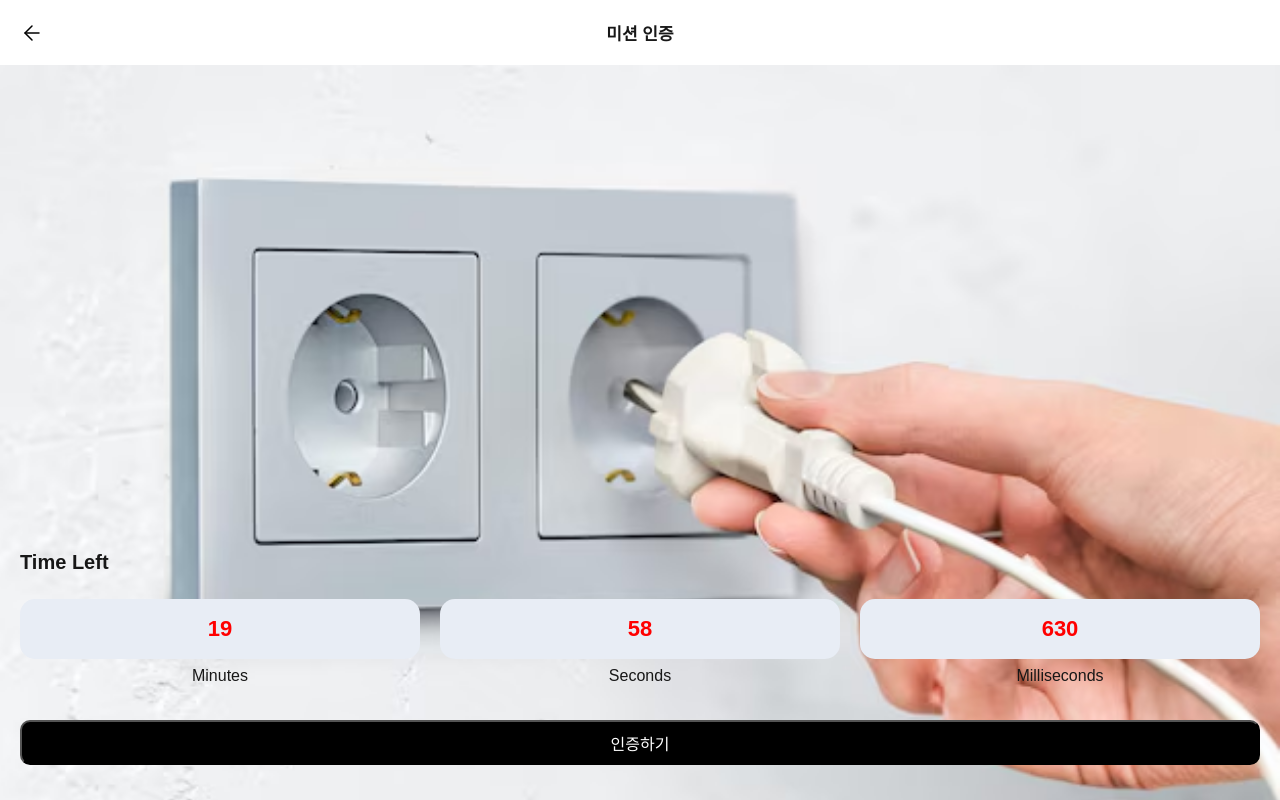
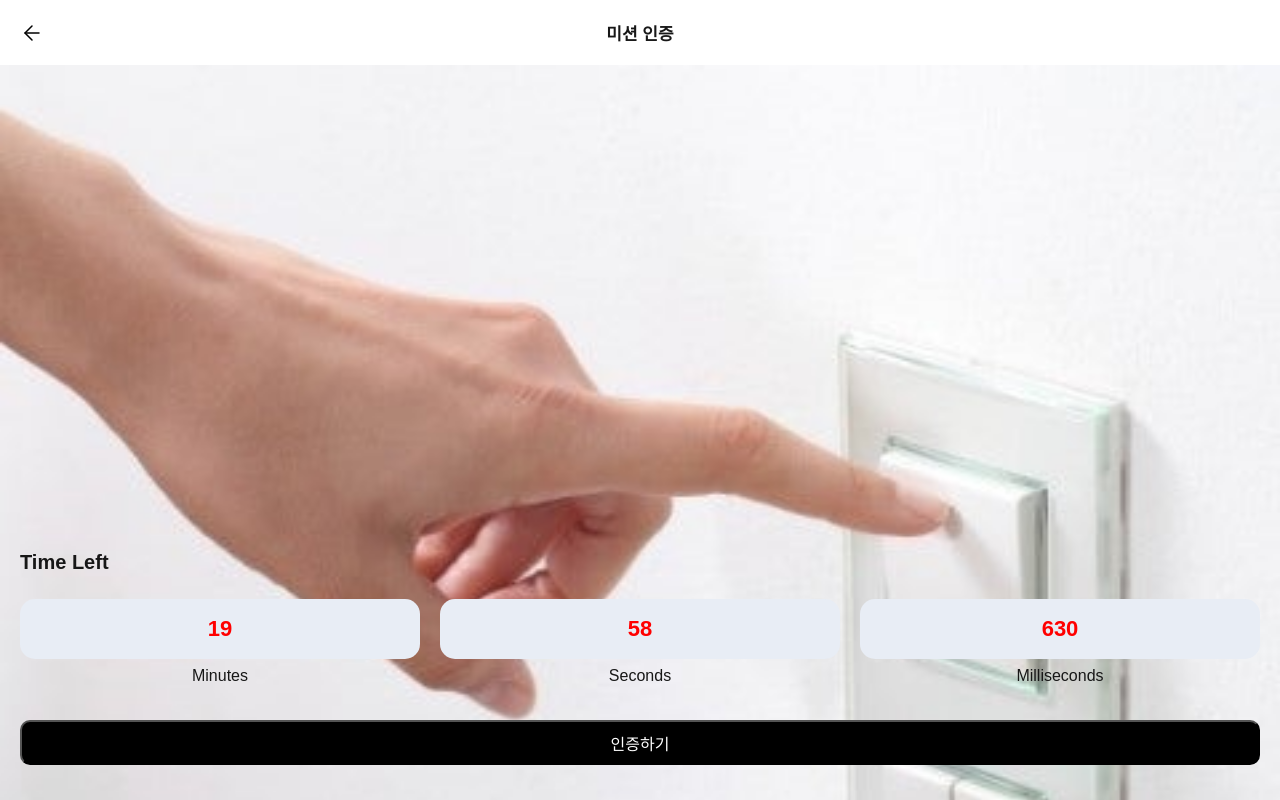
Before and after one commit to Team-Netzero/timeforgreen-fe, a Next.js app: page /mission in a window 1280 px wide. Built offline with nearby package versions, Linux system fonts and the light colour scheme.

Commit message:
random mission

```diff
--- a/src/app/mission/page.jsx
+++ b/src/app/mission/page.jsx
@@ -8,6 +8,13 @@ import { useRouter } from "next/navigation";
 export default function MissonPage() {
   const router = useRouter();
   const [timeLeft, setTimeLeft] = useState(20 * 60 * 1000); // 20분
+  const [missionType, setMissionType] = useState(1); // 1~3
+
+  useEffect(() => {
+    // 미션 타입을 1~3 중에서 랜덤으로 설정
+    const randomType = Math.floor(Math.random() * 3) + 1;
+    setMissionType(randomType);
+  }, []);
 
   useEffect(() => {
     const timer = setInterval(() => {
@@ -28,16 +35,43 @@ export default function MissonPage() {
   const sec = Math.floor((timeLeft / 1000) % 60);
   const ms = timeLeft % 1000;
 
+  // 미션 정보 매핑
+  const missionInfo = {
+    1: {
+      img: "plug.avif",
+      title: "콘센트 플러그를 뽑아주세요!",
+      desc: `사용하지 않는 플러그, 환경에 남기는 발자국입니다.
+      가전제품을 꺼도 플러그가 꽂혀 있다면 전기는 계속 낭비됩니다.
+      작은 실천으로 지구를 지키세요.
+      지금 당장 플러그를 뽑아주세요.`,
+    },
+    2: {
+      img: "aircon.png",
+      title: "에어컨을 꺼주세요!",
+      desc: `여름철 에어컨 과다 사용은 환경 파괴의 주범입니다.
+      전원을 끄지 않으면 에어컨은 대기 전력을 계속 소모합니다.
+      작은 실천으로 지구를 지키세요.
+      지금 당장 에어컨 전원을 꺼주세요.`,
+    },
+    3: {
+      img: "light.png",
+      title: "전등을 꺼주세요!",
+      desc: `외출시 소등의 습관화는 지구를 위한 한 걸음입니다.
+      일상에서의 작은 실천이 큰 효과를 불러일으킵니다.
+      지금 당장 전등을 꺼주세요. `,
+    },
+  };
+
   return (
     <div className={styles.page}>
       <Header imgSrc="arrow_left.svg" title="미션 인증" />
       <div>
-        <img src="plug.avif" alt="" className={styles.picture} />
+        <img src={missionInfo[missionType].img} alt="" className={styles.picture} />
       </div>
       <div className={styles.body}>
         <div>
-          <div className={styles.misson}>콘센트 플러그를 뽑아주세요!</div>
-          <div className={styles.description}>설명설명설명</div>
+          <div className={styles.misson}>{missionInfo[missionType].title}</div>
+          <div className={styles.description}>{missionInfo[missionType].desc}</div>
         </div>
 
         <div className={styles.footer}>
--- a/src/app/mission/page.module.css
+++ b/src/app/mission/page.module.css
@@ -2,6 +2,11 @@
     position: relative;
     width: 100%;
     height: 100vh;
+}
+
+.description {
+  margin-bottom: 25px;
+  white-space: pre-line;
 }
 
 .body {
```
Also changed, not shown: public/aircon.png (added), public/light.png (added).
